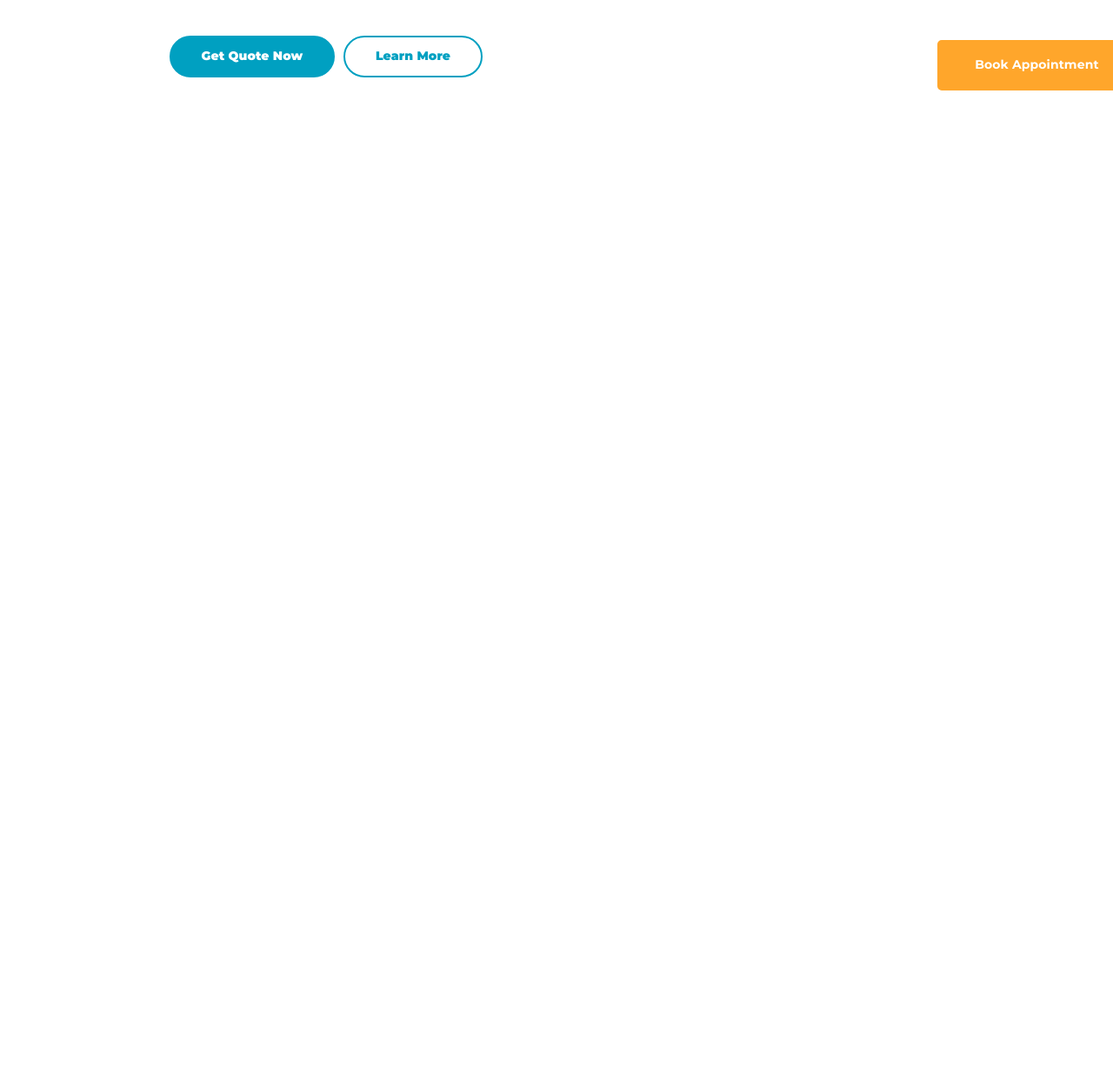
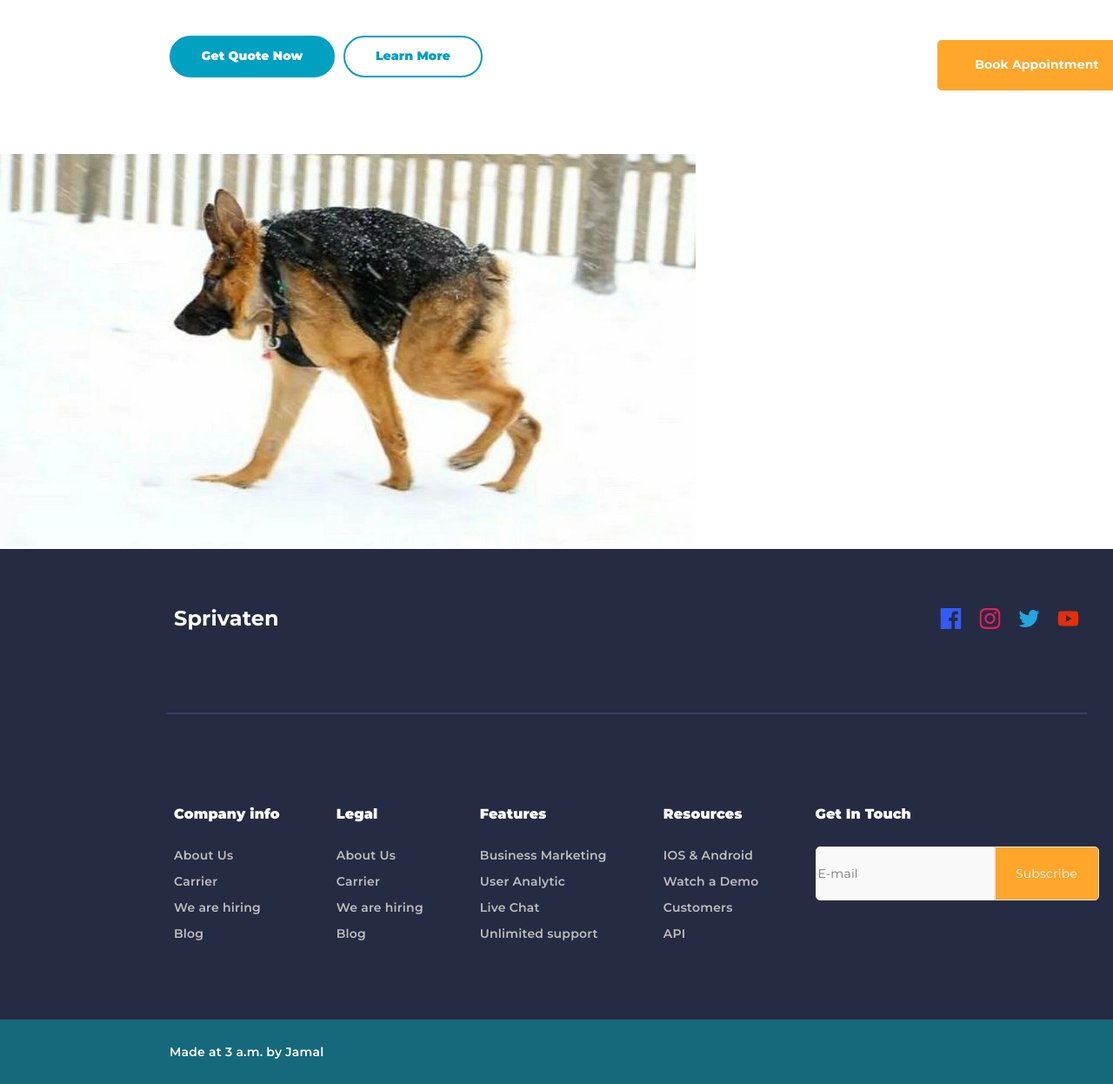
Before and after one commit to IvanMoroz3332/sprivaten, a plain HTML site: page index.html in a window 1280 px wide. Shown: the part 646-1892 px from the top of the page at 87% size. Before the commit the page ends 823 px from the top, so only its background shows below. Drawn offline with Linux system fonts and the light colour scheme.

Commit message:
feat: add footer section

```diff
--- /dev/null
+++ b/css/footer.css
@@ -0,0 +1,199 @@
+@font-face {
+    font-family: Montserrat;
+    src: url(/assets/font/Montserrat-VariableFont_wght.ttf);
+}
+
+footer{
+    width: 1440px;
+    height: 600px;
+
+    background: #252B42;
+
+    flex: none;
+    order: 6;
+    align-self: stretch;
+    flex-grow: 0;
+}
+footer hr{
+    width: 1057px;
+    height: 0px;
+    margin-top: 50px;
+    border: 1px solid #364067;
+}
+footer .contact{
+    display: flex;
+    align-items: flex-start;
+    padding: 40px 0px;
+}
+footer .contact .container{
+    display: flex;
+    flex-direction: row;
+    align-items: flex-start;
+    padding: 0px;
+
+    width: 1440px;
+    height: 58px;
+
+    flex: none;
+    order: 0;
+    flex-grow: 0;
+}
+footer .contact .container h3{
+    font-family: 'Montserrat';
+    font-style: normal;
+    font-weight: 700;
+    font-size: 24px;
+    line-height: 32px;
+
+    letter-spacing: 0.1px;
+
+    color: #FFFFFF;
+    display: flex;
+    flex-direction: row;
+    align-items: flex-start;
+    padding: 0px;
+    margin-left: 200px;
+    gap: 10px;
+
+    width: 236px;
+    height: 58px;
+
+
+    flex: none;
+    order: 0;
+    flex-grow: 0;
+}
+footer .contact .container .socials{
+    display: flex;
+    flex-direction: row;
+    align-items: center;
+    padding: 0px;
+    margin-left: 645px;
+    margin-top: 30px;
+
+    gap: 20px;
+
+    width: 156px;
+    height: 24px;
+
+
+    flex: none;
+    order: 0;
+    flex-grow: 0;
+}
+footer .features{
+    display: flex;
+    flex-direction: column;
+    align-items: flex-start;
+    padding: 70px 0px;
+
+}
+footer .features .info{
+    display: flex;
+    flex-direction: row;
+    align-items: flex-start;
+    padding: 0px;
+    margin-left: 200px;
+    gap: 65px;
+
+    width: auto;
+    height: 170px;
+
+    flex: none;
+    order: 0;
+    flex-grow: 0;
+}
+footer .features .info .columns{
+    display: flex;
+    flex-direction: column;
+    align-items: flex-start;
+    padding: 0px;
+
+    width: auto;
+    height: 170px;
+
+}
+footer .features .info h5{
+    font-family: 'Montserrat';
+    font-style: normal;
+    font-weight: 900;
+    font-size: 16px;
+    line-height: 20px;
+
+    letter-spacing: 0.1px;
+
+    color: #FFFFFF;
+
+}
+footer .features .info .columns a{
+    font-family: 'Montserrat';
+    font-style: normal;
+    font-weight: 600;
+    font-size: 14px;
+    line-height: 20px;
+    text-decoration: none;
+    margin-bottom: 10px;
+    transition: 0.5s color ease-in-out;
+    letter-spacing: 0.2px;
+    color: #BDBDBD;
+}
+footer .features .info .columns a:hover{
+    color: #FFFFFF;
+}
+footer .features .info .support{
+    display: flex;
+    flex-direction: row;
+    align-items: flex-start;
+    padding: 0px;
+}
+footer .features .info .support .email-message{
+    background: #F9F9F9;
+    border: 1px solid #E6E6E6;
+    border-radius: 5px 0px 0px 5px;
+    width: 200px;
+    height: 58px;
+
+    font-family: 'Montserrat';
+    font-style: normal;
+    font-weight: 400;
+    font-size: 14px;
+    line-height: 28px;
+
+    letter-spacing: 0.2px;
+
+    display: flex
+}
+footer .features .info .support .send-message{
+    background: #FFA62B;
+    border: 1px solid #E6E6E6;
+    border-radius: 0px 5px 5px 0px;
+    width: 120px;
+    height: 62px;
+
+    font-family: 'Montserrat';
+    font-style: normal;
+    font-weight: 400;
+    font-size: 14px;
+    line-height: 28px;
+
+    text-align: center;
+    letter-spacing: 0.2px;
+
+    color: #FFFFFF;
+}
+footer .author{
+    height: 74px;
+    background: #16697A;
+    padding-left: 195px;
+}
+footer .author h6{
+    font-family: 'Montserrat';
+    font-style: normal;
+    font-weight: 600;
+    font-size: 14px;
+    line-height: 24px;
+    padding-top: 25px;
+    letter-spacing: 0.2px;
+
+    color: #FFFFFF;
+}
--- a/index.html
+++ b/index.html
@@ -7,6 +7,7 @@
     <title>Sprivaten</title>
     <link rel="stylesheet" href="/css/normalize.css">
     <link rel="stylesheet" href="/css/header.css">
+    <link rel="stylesheet" href="/css/footer.css"
 </head>
 <body>
     <header>
@@ -15,10 +16,10 @@
                 <h3>Sprivaten</h3>
             </div>
             <ul class="navbar">
-                <li><button href="#">Home</button></li>
-                <li><button href="#">Product</button></li>
-                <li><button href="#">Pricing</button></li>
-                <li><button href="#">Contact</button></li>
+                <button href="#">Home</button>
+                <button href="#">Product</button>
+                <button href="#">Pricing</button>
+                <button href="#">Contact</button>
             </ul>
             <div class="icons">
                 <img src="/assets/header/search.svg" alt="search">
@@ -78,11 +79,66 @@
 
 
     <main>
+        <img src="/post_5cf65e4f62746.jpeg" alt="">
 
     </main>
 
 
     <footer>
+        <div class="contact">
+            <div class="container">
+                <h3>Sprivaten</h3>
+                <div class="socials">
+                    <a href="#"><img src="/assets/footer/facebook-logo.svg" alt="facebook"></a>
+                    <a href="#"><img src="/assets/footer/instagram-logo.svg" alt="instagram"></a>
+                    <a href="#"><img src="/assets/footer/twitter-logo.svg" alt="twitter"></a>
+                    <a href="#"><img src="/assets/footer/youtube-logo.svg" alt="youtube"></a>
+                </div>
+            </div>
+        </div>
+        <hr>
+        <div class="features">
+            <div class="info">
+                <div class="columns">
+                    <h5>Company info</h5>
+                    <a href="#">About Us</a>
+                    <a href="#">Carrier</a>
+                    <a href="#">We are hiring</a>
+                    <a href="#">Blog</a>
+                </div>
+                <div class="columns">
+                    <h5>Legal</h5>
+                    <a href="#">About Us</a>
+                    <a href="#">Carrier</a>
+                    <a href="#">We are hiring</a>
+                    <a href="#">Blog</a>
+                </div>
+                <div class="columns">
+                    <h5>Features</h5>
+                    <a href="#">Business Marketing</a>
+                    <a href="#">User Analytic</a>
+                    <a href="#">Live Chat</a>
+                    <a href="#">Unlimited support</a>
+                </div>
+                <div class="columns">
+                    <h5>Resources</h5>
+                    <a href="#">IOS & Android</a>
+                    <a href="#">Watch a Demo</a>
+                    <a href="#">Customers</a>
+                    <a href="#">API</a>
+                </div>
+                <div class="columns">
+                    <h5>Get In Touch</h5>
+                    <div class="support">
+                        <input class="email-message" type="text" name="email" placeholder="E-mail">
+                        <button class="send-message">Subscribe</button>
+                    </div>
+                </div>
+            </div>
+        </div>
+        <div class="author">
+            <h6>Made at 3 a.m. by Jamal</h6>
+        </div>
 
     </footer>
 </body>
```
Also changed, not shown: assets/footer/facebook-logo.svg (added), assets/footer/instagram-logo.svg (added), assets/footer/twitter-logo.svg (added), assets/footer/youtube-logo.svg (added), post_5cf65e4f62746.jpeg (added).
